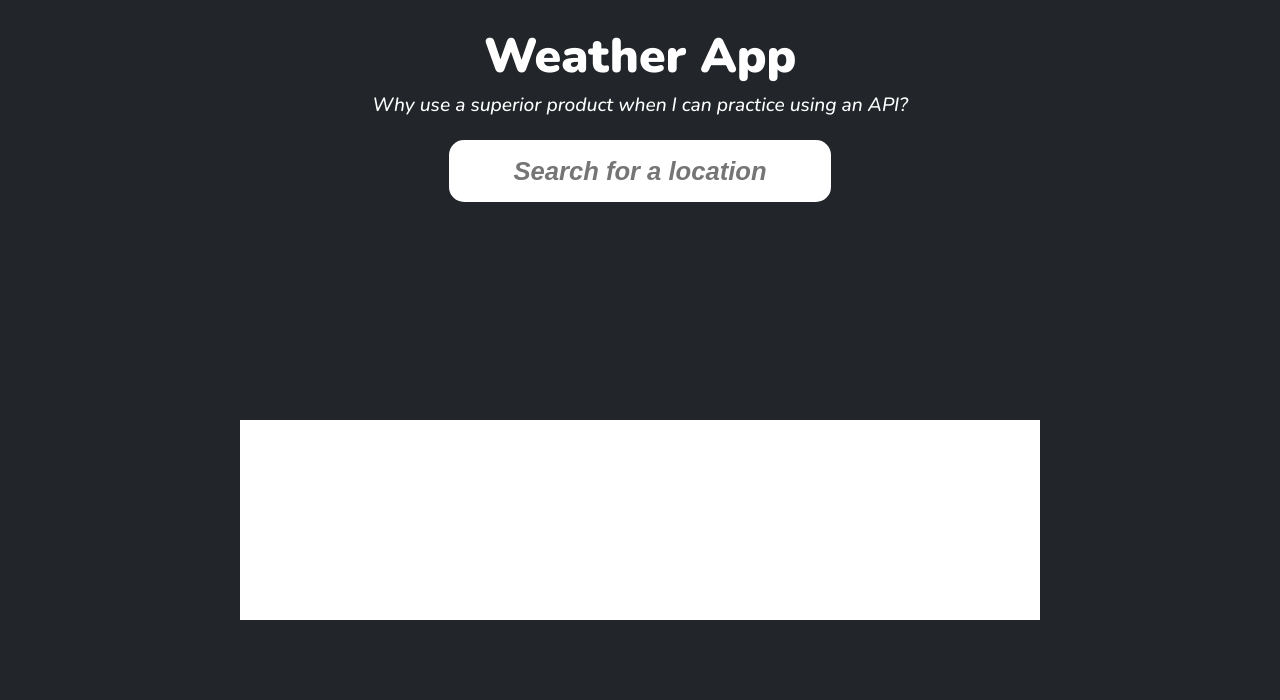
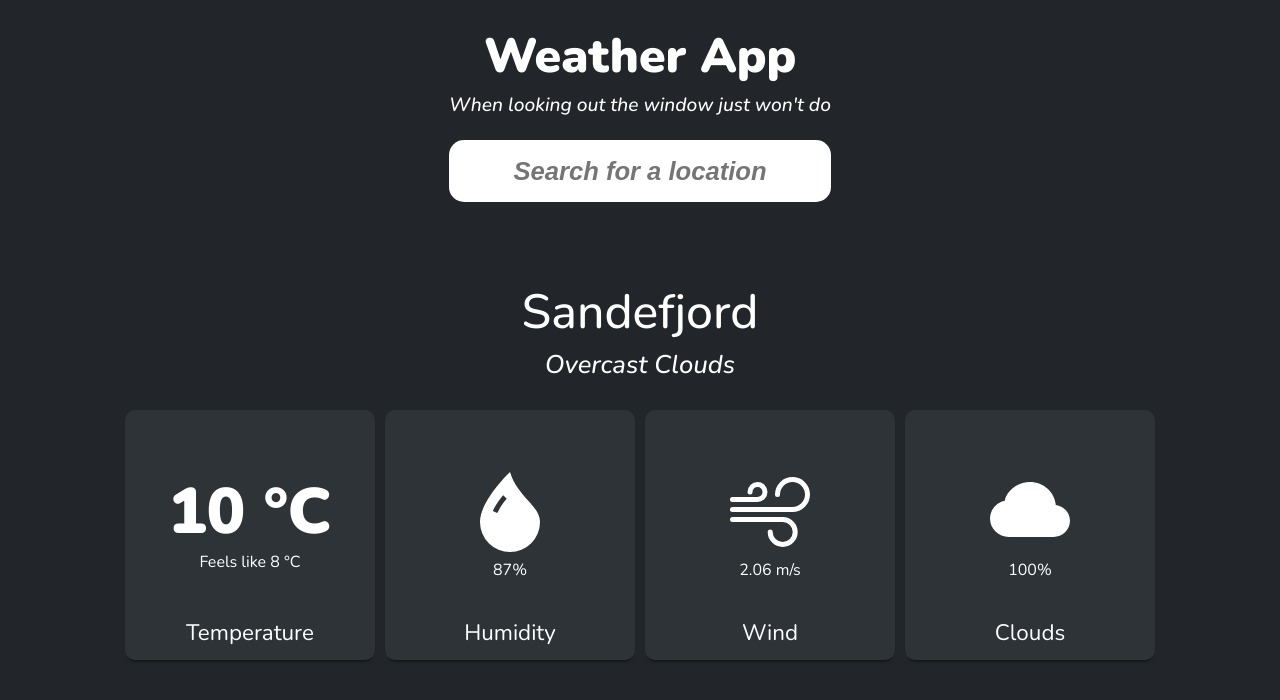
Before and after one commit to SQUASHD/weather-app, a website built with webpack: page dist/index.html in a window 1280 px wide. Built offline with nearby package versions, Linux system fonts and the light colour scheme.

Commit message:
Add dummy content for weather results and add some styling

```diff
--- a/dist/index.html
+++ b/dist/index.html
@@ -20,14 +20,48 @@
     <div class="main" id="main">
       <div id="header-container">
         <h1 class="main-header">Weather App</h1>
-        <h2 class="main-header sub-header">Why use a superior product when I can practice using an API?</h1>
+        <h2 class="main-header sub-header">When looking out the window just won't do</h1>
       </div>
       <div id="search-container"></div>
       <div id="results-container">
-        <div class="weather-results-box temperature"></div>
-        <div class="weather-results-box humidity"></div>
-        <div class="weather-results-box wind"></div>
-        <div class="weather-results-box clouds"></div>
+        <div class="results-header">Sandefjord</div>
+        <div class="weather-description">Overcast Clouds</div>
+        <div class="results-box-container">
+          <div class="weather-results-box temperature">
+            <div class="results-main">
+              <div class="temperature-main">10 °C</div>
+              <div class="temperature-feels-like">Feels like 8 °C</div>
+            </div>
+            <div class="result-descriptor">Temperature</div>
+          </div>
+          <div class="weather-results-box humidity">
+            <div class="results-main">
+              <svg xmlns="http://www.w3.org/2000/svg" width="16" height="16" fill="currentColor" class="bi bi-droplet-fill" viewBox="0 0 16 16">
+                <path d="M8 16a6 6 0 0 0 6-6c0-1.655-1.122-2.904-2.432-4.362C10.254 4.176 8.75 2.503 8 0c0 0-6 5.686-6 10a6 6 0 0 0 6 6ZM6.646 4.646l.708.708c-.29.29-1.128 1.311-1.907 2.87l-.894-.448c.82-1.641 1.717-2.753 2.093-3.13Z"/>
+              </svg>
+              <div class="humidity-value">87%</div>
+            </div>
+            <div class="result-descriptor humidity-main">Humidity</div>
+          </div>
+          <div class="weather-results-box wind">
+            <div class="results-main">
+              <svg xmlns="http://www.w3.org/2000/svg" width="16" height="16" fill="currentColor" class="bi bi-wind" viewBox="0 0 16 16">
+                <path d="M12.5 2A2.5 2.5 0 0 0 10 4.5a.5.5 0 0 1-1 0A3.5 3.5 0 1 1 12.5 8H.5a.5.5 0 0 1 0-1h12a2.5 2.5 0 0 0 0-5zm-7 1a1 1 0 0 0-1 1 .5.5 0 0 1-1 0 2 2 0 1 1 2 2h-5a.5.5 0 0 1 0-1h5a1 1 0 0 0 0-2zM0 9.5A.5.5 0 0 1 .5 9h10.042a3 3 0 1 1-3 3 .5.5 0 0 1 1 0 2 2 0 1 0 2-2H.5a.5.5 0 0 1-.5-.5z"/>
+              </svg>
+              <div class="wind-value">2.06 m/s</div>
+            </div>
+            <div class="result-descriptor wind-main">Wind</div>
+          </div>
+          <div class="weather-results-box clouds">
+            <div class="results-main">
+              <svg xmlns="http://www.w3.org/2000/svg" width="16" height="16" fill="currentColor" class="bi bi-cloud-fill" viewBox="0 0 16 16">
+                <path d="M4.406 3.342A5.53 5.53 0 0 1 8 2c2.69 0 4.923 2 5.166 4.579C14.758 6.804 16 8.137 16 9.773 16 11.569 14.502 13 12.687 13H3.781C1.708 13 0 11.366 0 9.318c0-1.763 1.266-3.223 2.942-3.593.143-.863.698-1.723 1.464-2.383z"/>
+              </svg>
+              <div class="clouds-value">100%</div>
+            </div>
+            <div class="result-descriptor clouds-main">Clouds</div>
+          </div>
+        </div>
       </div>
     </div>
     <div id="myModal" class="myModal"></div>
--- a/dist/style.css
+++ b/dist/style.css
@@ -1,6 +1,6 @@
 :root {
   --primary-dark: hsl(210, 10%, 15%);
-  --primary-dark-lighter: hsl(240, 10%, 20%);
+  --primary-dark-lighter: hsl(210, 10%, 20%);
   --primary-light: hsl(240, 10%, 85%);
   --primary-light-darker: hsl(240, 10%, 80%);
 }
@@ -192,19 +192,73 @@ h2.sub-header {
 #results-container {
   grid-row: 3 / 4;
   display: flex;
+  flex-direction: column;
+  align-items: center;
+  justify-content: flex-start;
+  color: white;
+}
+
+.results-header {
+  padding: 3rem 0 1rem 0;
+  font-size: 3rem;
+  font-weight: 500;
+  text-align: center;
+}
+
+.weather-description{
+  font-size: 1.6rem;
+  font-weight: 500;
+  font-style: italic;
+  text-align: center;
+  padding-bottom: 2rem;
+}
+
+.results-box-container {
+  display: flex;
   align-items: center;
   justify-content: center;
+  gap: 10px;
 }
 
 .weather-results-box {
-  display: flex;
+  display: grid;
+  grid-template-rows: 1fr 40px;
   flex-direction: column;
   justify-content: center;
   align-items: center;
-  width: 200px;
-  height: 200px;
-  background-color: white;
-  gap: 14px;
+  width: 250px;
+  height: 250px;
+
+  background-color: var(--primary-dark-lighter);
+  border-radius: 10px;
+  box-shadow: 0 4px 4px -4px black;
+}
+
+.results-main {
+  grid-row: 1 / 2;
+  display: flex;
+  flex-direction: column;
+  align-items: center;
+  gap: 10px;
+  padding-top: 20px;
+}
+
+.result-descriptor {
+  grid-row: 2 / 3;
+  text-align: center;
+  font-size: 1.4rem;
+  padding-bottom: 12px;
+}
+
+.weather-results-box svg {
+  width: 5rem;
+  height: 5rem;
+  text-align: center;
+}
+
+.temperature-main {
+  font-size: 4rem;
+  font-weight: 900;
 }
 
 input[type='text'] {
```
